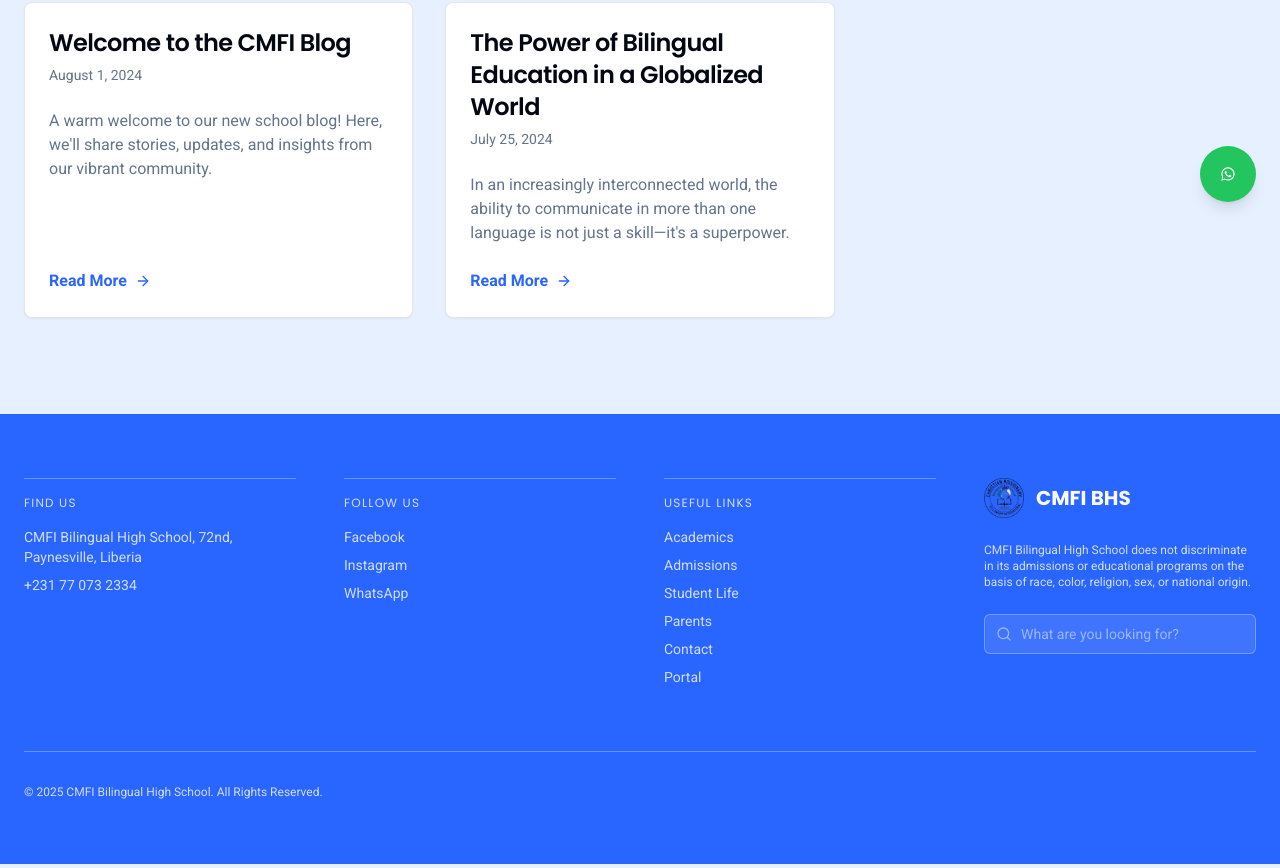
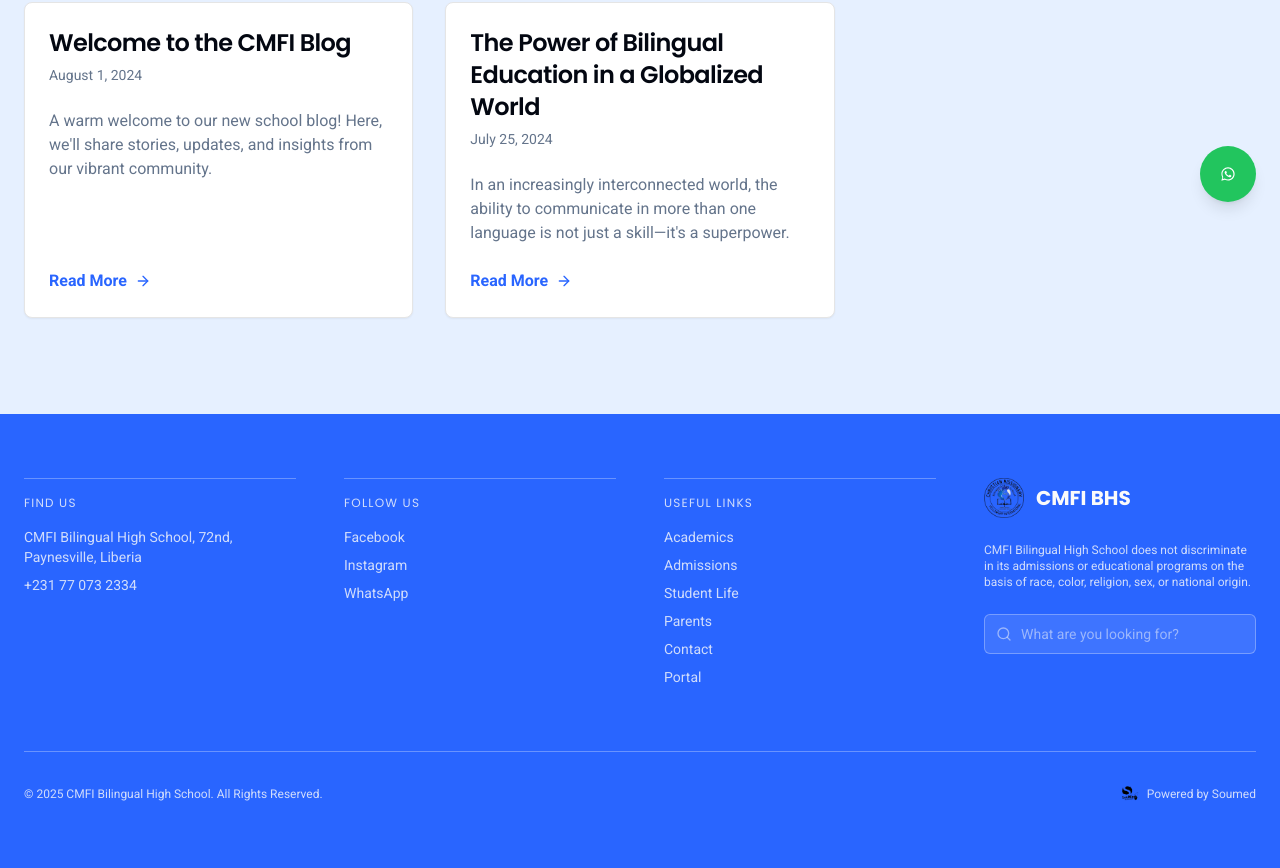
Before and after one commit to KayZee52/CMFI-website, a Next.js app: page /blog in a window 1280 px wide. Shown: the part 574-1442 px from the top of the page. Built offline with nearby package versions, Linux system fonts and the light colour scheme.

Commit message:
initial commit

```diff
--- a/src/components/footer.tsx
+++ b/src/components/footer.tsx
@@ -7,6 +7,7 @@ import Link from 'next/link';
 import { Input } from './ui/input';
 import { useRouter } from 'next/navigation';
 import type { FormEvent } from 'react';
+import Image from 'next/image';
 
 const Footer = () => {
   const router = useRouter();
@@ -113,6 +114,15 @@ const Footer = () => {
 
         <div className="mt-16 border-t border-primary-foreground/30 pt-8 flex flex-col md:flex-row justify-between items-center text-xs gap-4">
           <p>&copy; {new Date().getFullYear()} CMFI Bilingual High School. All Rights Reserved.</p>
+          <a
+            href="#"
+            target="_blank"
+            rel="noopener noreferrer"
+            className="flex items-center gap-2 hover:text-accent transition-colors"
+          >
+            <Image src="/images/soumedlogo.png" alt="Soumed Logo" width={20} height={20} className="rounded-full" />
+            <span>Powered by Soumed</span>
+          </a>
         </div>
       </div>
     </footer>
```
Also changed, not shown: public/images/soumedlogo.png (added).
